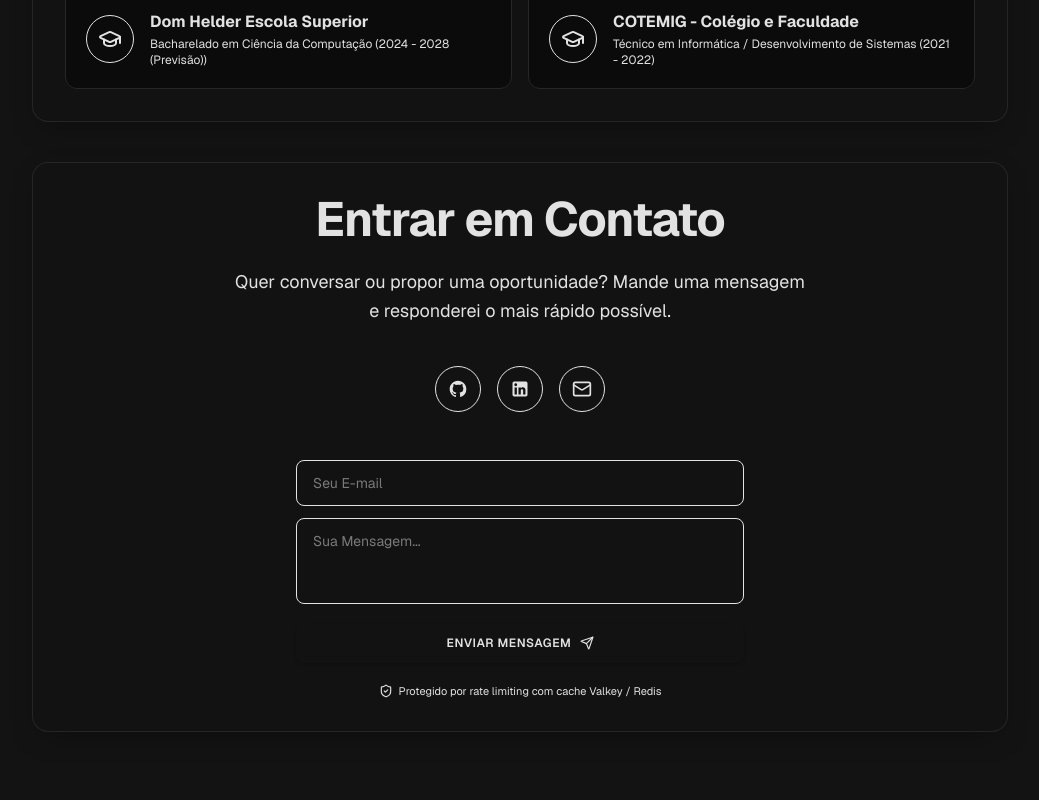
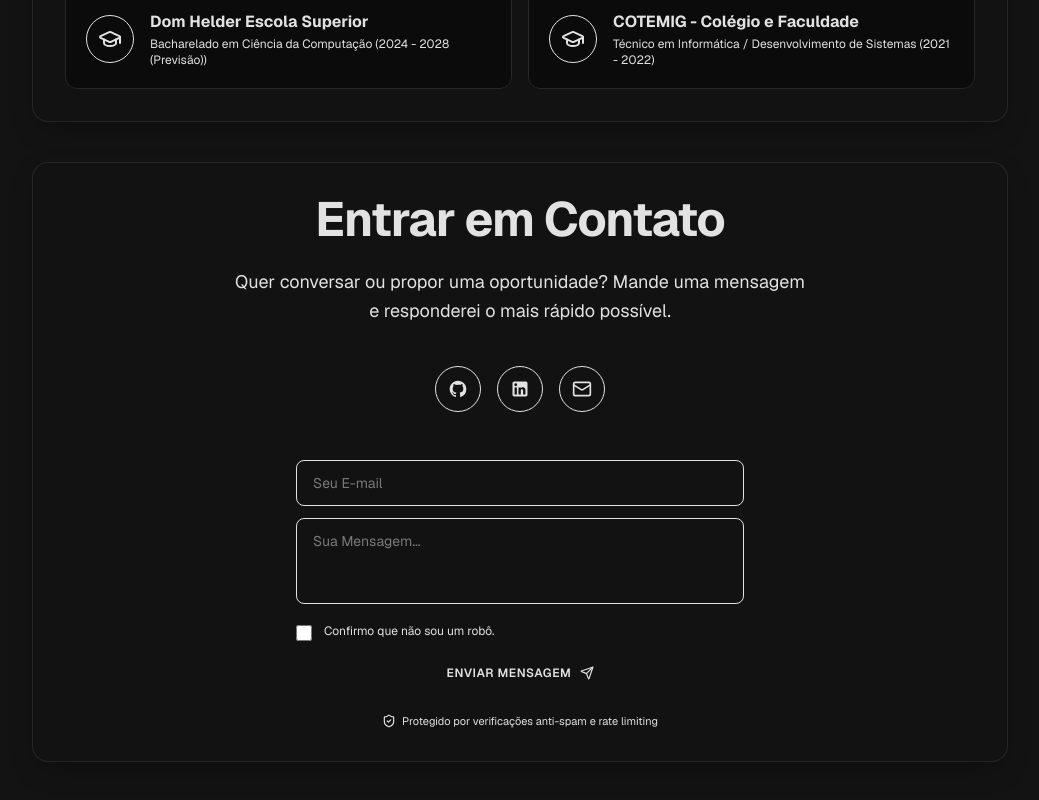
Before and after one commit to antoniobouneto/meu-portfolio, a Next.js app: page / in a window 1280 px wide. Shown: the part 2627-3427 px from the top of the page, without its empty margins (120-1159 px from the left). Built offline with nearby package versions, Linux system fonts and the light colour scheme.

Commit message:
Add a simple anti-bot/captcha check to the portfolio contact form to prevent automated spam submissions.

```diff
--- a/components/ContactSection.tsx
+++ b/components/ContactSection.tsx
@@ -17,15 +17,35 @@ export default function ContactSection() {
   const [sent, setSent] = useState(false);
   const [errorMessage, setErrorMessage] = useState('');
   const [copiedEmail, setCopiedEmail] = useState(false);
+  const [isHuman, setIsHuman] = useState(false);
+  const [website, setWebsite] = useState('');
 
   const handleSubmit = async (e: React.FormEvent) => {
     e.preventDefault();
     if (!email || !message || loading) return;
 
-    // Input validation
     const trimmedMessage = message.trim();
     const trimmedEmail = email.trim();
 
+    if (!isHuman) {
+      setErrorMessage(
+        language === 'EN'
+          ? 'Please confirm you are not a robot before sending the message.'
+          : 'Confirme que você não é um robô antes de enviar a mensagem.'
+      );
+      return;
+    }
+
+    if (website) {
+      setErrorMessage(
+        language === 'EN'
+          ? 'Submission rejected. Please try again.'
+          : 'Envio rejeitado. Tente novamente.'
+      );
+      return;
+    }
+
+    // Input validation
     if (trimmedMessage.length < 10) {
       setErrorMessage(
         language === 'EN'
@@ -47,7 +67,6 @@ export default function ContactSection() {
     setErrorMessage('');
 
     try {
-      // Call protected API route with Valkey/Redis rate-limiting
       const res = await fetch('/api/contact', {
         method: 'POST',
         headers: {
@@ -56,6 +75,8 @@ export default function ContactSection() {
         body: JSON.stringify({
           email: trimmedEmail,
           message: trimmedMessage,
+          human: isHuman,
+          website,
         }),
       });
 
@@ -96,6 +117,8 @@ export default function ContactSection() {
 
       setEmail('');
       setMessage('');
+      setIsHuman(false);
+      setWebsite('');
       setTimeout(() => setSent(false), 6000);
     } catch (err: unknown) {
       console.warn('Contact API error:', err);
@@ -118,13 +141,12 @@ export default function ContactSection() {
         {t.contact.subtitle}
       </p>
 
-      {/* Social Button Row */}
       <div className="flex justify-center gap-4 pt-4">
         <a
           href={personalInfo.socials.github}
           target="_blank"
           rel="noreferrer"
-          className="p-3 rounded-full bg-surface-container-low hover:bg-surface-container border border-border-subtle hover:border-primary text-on-surface hover:text-primary transition-all cursor-pointer active:scale-95"
+          className="p-3 rounded-full bg-surface-container-low hover:bg-surface-container border border-border-subtle hover:border-primary text-on-surface hover:text-primary transition-all cursor-pointer"
           title="GitHub"
         >
           <GithubIcon className="w-5 h-5" />
@@ -134,7 +156,7 @@ export default function ContactSection() {
           href={personalInfo.socials.linkedin}
           target="_blank"
           rel="noreferrer"
-          className="p-3 rounded-full bg-surface-container-low hover:bg-surface-container border border-border-subtle hover:border-primary text-on-surface hover:text-primary transition-all cursor-pointer active:scale-95"
+          className="p-3 rounded-full bg-surface-container-low hover:bg-surface-container border border-border-subtle hover:border-primary text-on-surface hover:text-primary transition-all cursor-pointer"
           title="LinkedIn"
         >
           <LinkedinIcon className="w-5 h-5" />
@@ -147,7 +169,7 @@ export default function ContactSection() {
             setCopiedEmail(true);
             setTimeout(() => setCopiedEmail(false), 2500);
           }}
-          className="p-3 rounded-full bg-surface-container-low hover:bg-surface-container border border-border-subtle hover:border-primary text-on-surface hover:text-primary transition-all cursor-pointer active:scale-95 relative group/mail"
+          className="group relative p-3 rounded-full bg-surface-container-low hover:bg-surface-container border border-border-subtle hover:border-primary text-on-surface hover:text-primary transition-all cursor-pointer"
           title={copiedEmail ? (language === 'EN' ? 'Copied!' : 'Copiado!') : 'Email'}
         >
           <Mail className={`w-5 h-5 ${copiedEmail ? 'text-emerald-500' : ''}`} />
@@ -159,7 +181,6 @@ export default function ContactSection() {
         </button>
       </div>
 
-      {/* Direct Contact Form */}
       <form onSubmit={handleSubmit} className="max-w-md mx-auto space-y-3 pt-6 text-left">
         <input
           type="email"
@@ -168,7 +189,7 @@ export default function ContactSection() {
           value={email}
           onChange={(e) => setEmail(e.target.value)}
           placeholder={t.contact.emailPlaceholder || 'Seu E-mail'}
-          className="w-full bg-surface-card border border-border-subtle rounded-lg px-4 py-3 text-sm text-on-surface focus:border-primary outline-none transition-all placeholder:text-text-muted disabled:opacity-50"
+          className="w-full bg-surface-card border border-border-subtle rounded-lg px-4 py-3 text-sm text-on-surface focus:border-primary outline-none transition-all placeholder:text-text-muted"
         />
         <textarea
           rows={3}
@@ -177,8 +198,34 @@ export default function ContactSection() {
           value={message}
           onChange={(e) => setMessage(e.target.value)}
           placeholder={t.contact.messagePlaceholder || 'Sua Mensagem...'}
-          className="w-full bg-surface-card border border-border-subtle rounded-lg px-4 py-3 text-sm text-on-surface focus:border-primary outline-none transition-all placeholder:text-text-muted resize-none disabled:opacity-50"
+          className="w-full bg-surface-card border border-border-subtle rounded-lg px-4 py-3 text-sm text-on-surface focus:border-primary outline-none transition-all placeholder:text-text-muted resize-none"
         />
+
+        <input
+          type="text"
+          name="website"
+          value={website}
+          onChange={(e) => setWebsite(e.target.value)}
+          className="hidden"
+          tabIndex={-1}
+          autoComplete="off"
+          aria-hidden="true"
+        />
+
+        <label className="flex items-start gap-3 text-xs text-on-surface-variant cursor-pointer select-none">
+          <input
+            type="checkbox"
+            checked={isHuman}
+            onChange={(e) => setIsHuman(e.target.checked)}
+            disabled={loading}
+            className="mt-0.5 h-4 w-4 rounded border-border-subtle text-primary focus:ring-primary"
+          />
+          <span>
+            {language === 'EN'
+              ? 'I confirm I am not a robot.'
+              : 'Confirmo que não sou um robô.'}
+          </span>
+        </label>
 
         {sent && (
           <div className="p-3 rounded-lg bg-emerald-500/10 border border-emerald-500/30 text-emerald-500 text-xs font-medium flex items-center gap-2 animate-fade-in">
@@ -197,7 +244,7 @@ export default function ContactSection() {
         <button
           type="submit"
           disabled={loading}
-          className="w-full py-3 rounded-lg bg-on-surface text-background font-semibold text-xs uppercase tracking-wider hover:opacity-90 transition-all flex items-center justify-center gap-2 cursor-pointer active:scale-98 shadow-sm disabled:opacity-60 disabled:cursor-not-allowed"
+          className="w-full py-3 rounded-lg bg-on-surface text-background font-semibold text-xs uppercase tracking-wider hover:opacity-90 transition-all flex items-center justify-center gap-2 cursor-pointer"
         >
           {loading ? (
             <>
@@ -212,13 +259,12 @@ export default function ContactSection() {
           )}
         </button>
 
-        {/* Rate Limiting / Cache Badge */}
         <div className="text-[11px] text-text-muted flex items-center justify-center gap-1.5 pt-2">
           <ShieldCheck className="w-3.5 h-3.5 text-primary shrink-0" />
           <span>
             {language === 'EN'
-              ? 'Protected by Valkey / Redis rate-limiting cache'
-              : 'Protegido por rate limiting com cache Valkey / Redis'}
+              ? 'Protected by spam checks and rate limiting'
+              : 'Protegido por verificações anti-spam e rate limiting'}
           </span>
         </div>
       </form>
```
